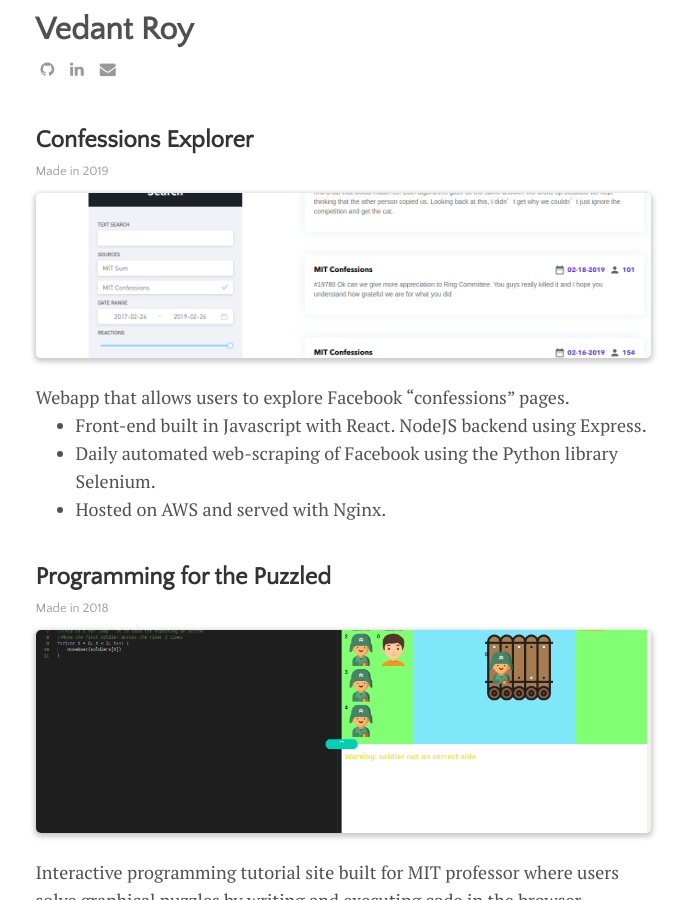
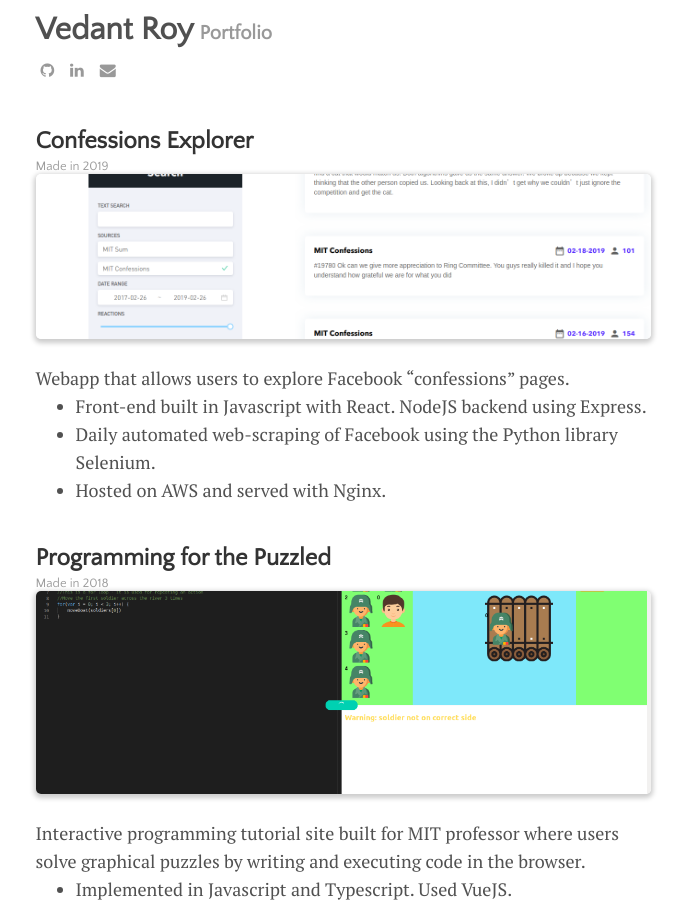
Before and after one commit to vedantroy/vedantroy.github.io, a Jekyll site: the page built from index.html, in a window 1280 px wide and 900 px high. Shown: the whole window, without its empty margins (297-983 px from the left). Built offline with Jekyll 4.4.1, drawn with Linux system fonts in a browser that asks for light colours; the list of posts is cut into pages by our own code.

Commit message:
added subtitle to page

```diff
--- a/_config.yml
+++ b/_config.yml
@@ -21,6 +21,7 @@ plugins:             [jekyll-paginate, jekyll-sitemap, jekyll-feed, jekyll-seo-t
 
 # Customise atom feed settings (this is where Jekyll-Feed gets configuration information)
 title:		           'Vedant Roy'
+description:         'Portfolio'
 author:              'Vedant Roy'
 
 # RSS 2.0 can be used instead of Atom by uncommenting following two lines
--- a/_includes/header.html
+++ b/_includes/header.html
@@ -1,9 +1,7 @@
 <header class="masthead">
   <h3 class="masthead-title">
     <a href="{{ site.github.url }}/">{{ site.title }}</a>
-    <!--
     <small class="masthead-subtitle">{{ site.description }}</small>
-    -->
     {% include menu.html %}
   </h3>
 </header>
--- a/_layouts/home.html
+++ b/_layouts/home.html
@@ -8,8 +8,13 @@ title: Home
   <h3>
     <a href="{{ site.github.url }}#{{ post.title  }}">{{ post.title }}</a>
   </h3>
-  <span class="post-date post-date-ved">Made in {{ post.date | date: "%Y" }}</span>
+  <span style="margin-bottom: 0px; line-height: 1rem;" class="post-date post-date-ved">Made in {{ post.date | date:
+    "%Y"
+    }}</span>
   {% if post.image %}
+  <!--
+  <p style="margin-top: 0px; margin-bottom: 0.2rem;">{{ post.intro }}</p>
+  -->
   <div class="thumbnail-container">
     <a href="{{ post.project_link }}"><img src="{{ site.github.url }}/assets/img/{{ post.image }}"></a>
   </div>
```
Also changed, not shown: _posts/2019-02-01-confessions-explorer.md (+2 -0 lines).
